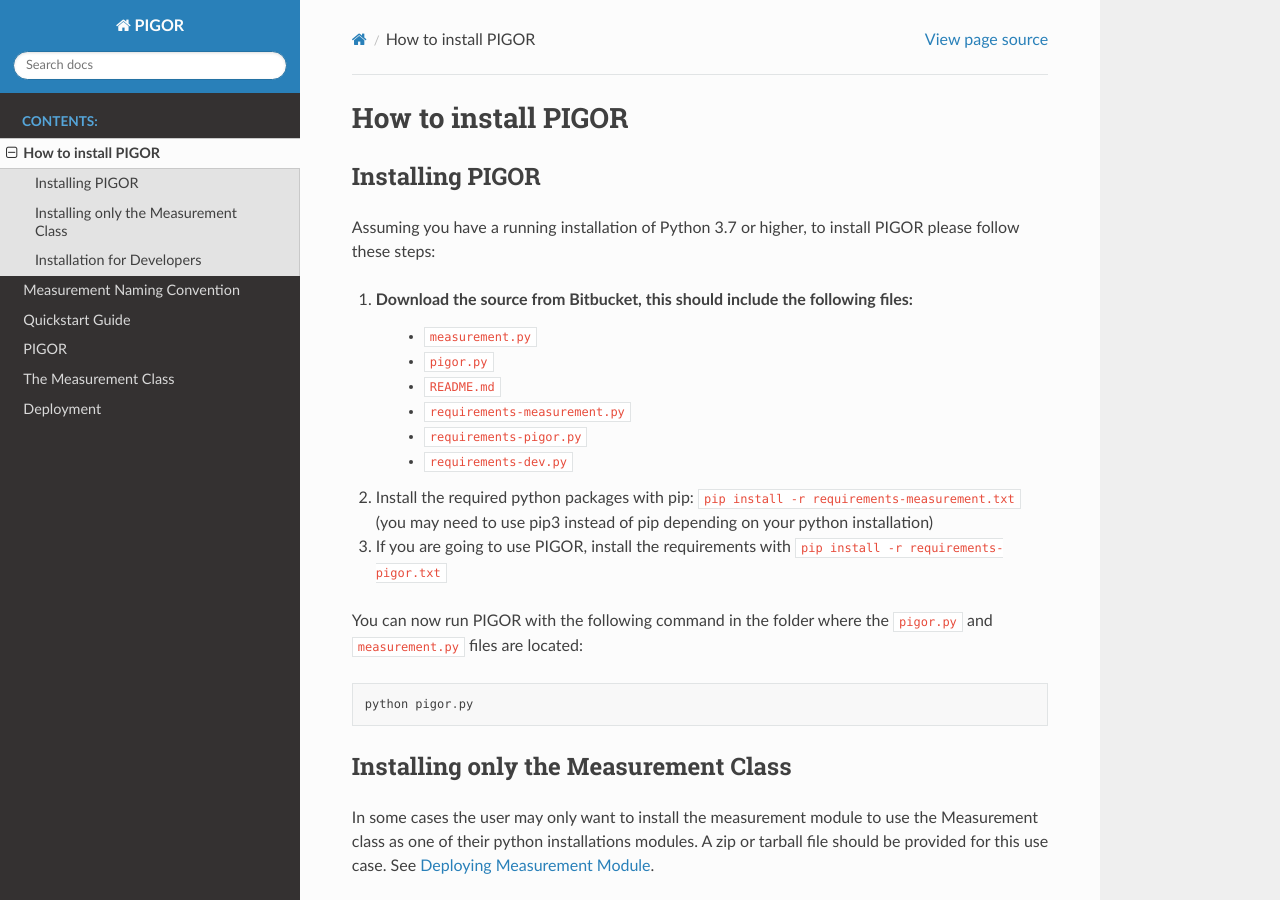
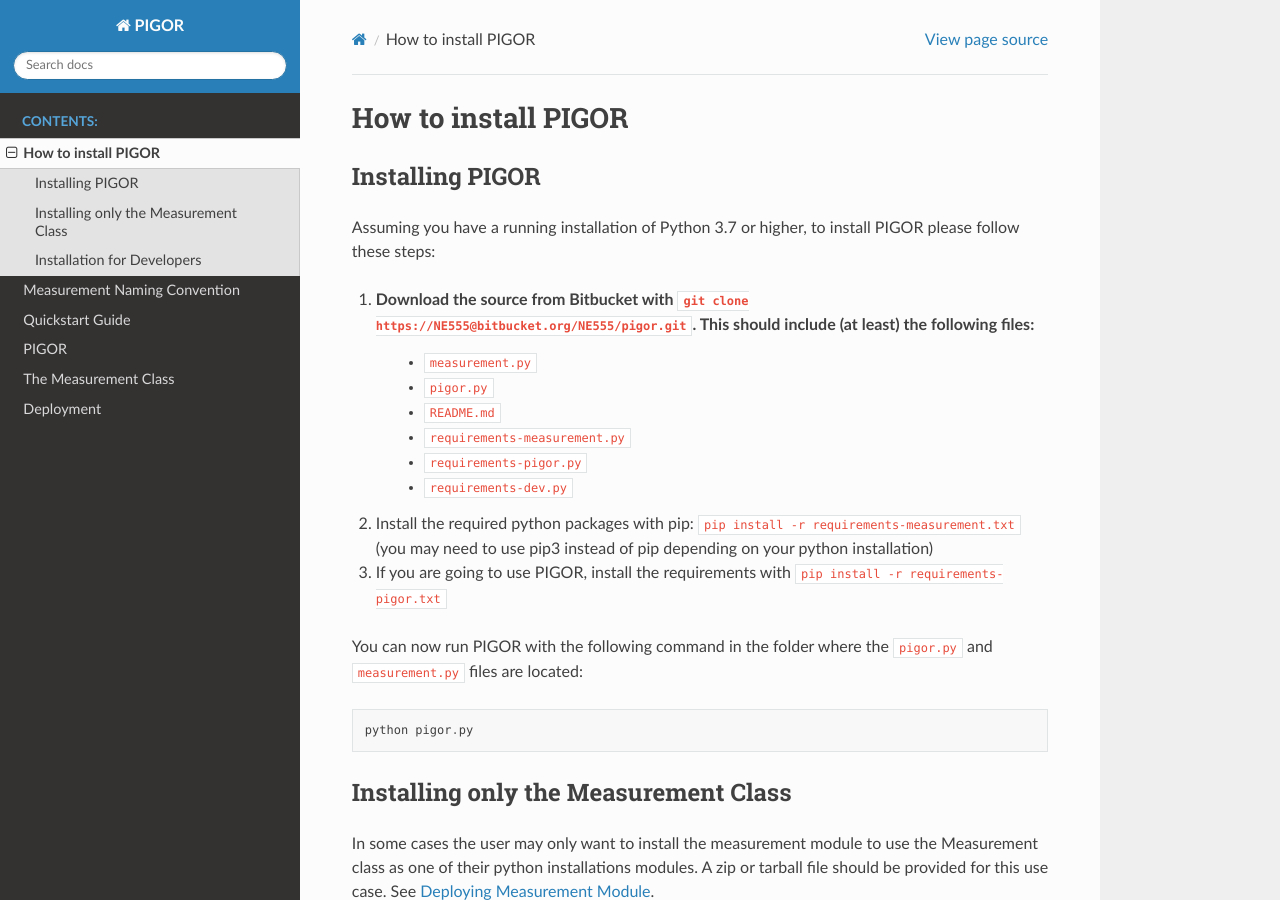
Before and after one commit to nicoeinsidler/pigor, a Sphinx documentation site: the page built from doc/installation.rst, in a window 1280 px wide and 900 px high. Built offline with Sphinx 7.4.7 and the Read the Docs theme 2.0.0, drawn with Linux system fonts in a browser that asks for light colours.

Commit message:
updated installation guide

```diff
--- a/doc/installation.rst
+++ b/doc/installation.rst
@@ -7,7 +7,7 @@
 
 Assuming you have a running installation of Python 3.7 or higher, to install PIGOR please follow these steps:
 
-1. Download the source from Bitbucket, this should include the following files:
+1. Download the source from Bitbucket with :code:`git clone https://NE555@bitbucket.org/NE555/pigor.git`. This should include (at least) the following files:
     - :code:`measurement.py`
     - :code:`pigor.py`
     - :code:`README.md`
```
